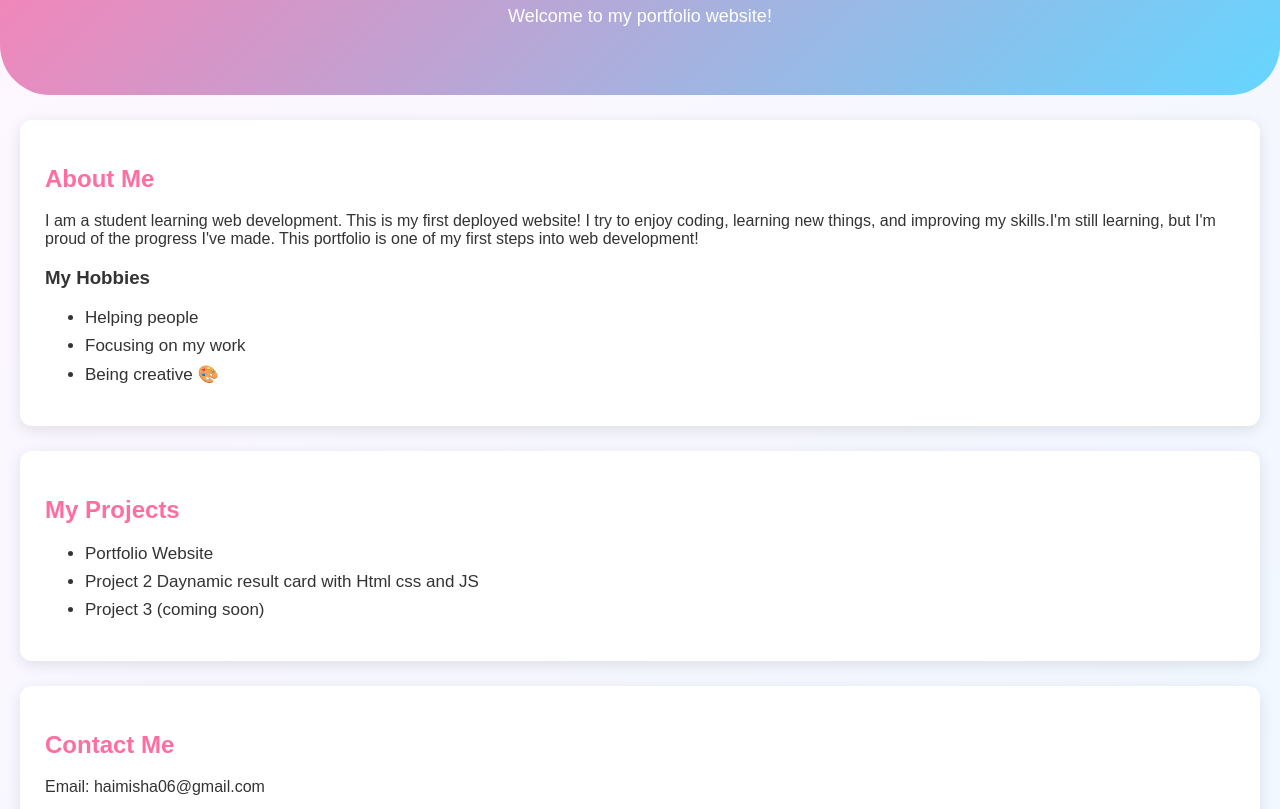
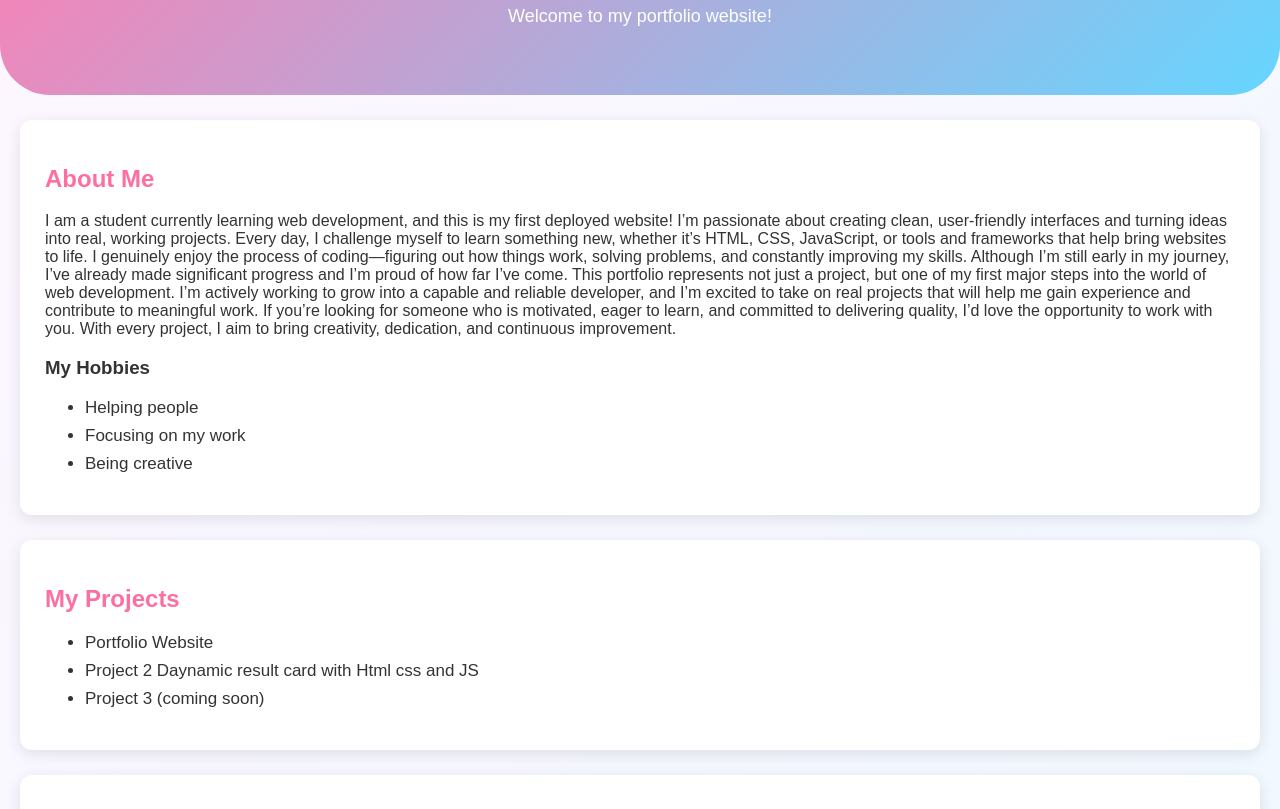
Before and after one commit to code-haimi/github-portifolio, a plain HTML site: page index.html in a window 1280 px wide. Shown: the part 143-952 px from the top of the page. Drawn offline with Linux system fonts and the light colour scheme.

Commit message:
Update index.html

```diff
--- a/index.html
+++ b/index.html
@@ -14,16 +14,25 @@
 
     <section id="about">
         <h2>About Me</h2>
-        <p>
-            I am a student learning web development. This is my first deployed website!
-            I try to enjoy coding, learning new things, and improving my skills.I'm still learning, but I'm proud of the progress I've made.
-             This portfolio is one of my first steps into web development!
-        </p>
+         <p>
+  I am a student currently learning web development, and this is my first deployed website!
+  I’m passionate about creating clean, user-friendly interfaces and turning ideas into real, working projects.
+  Every day, I challenge myself to learn something new, whether it’s HTML, CSS, JavaScript, or tools and frameworks that help bring websites to life.
+
+  I genuinely enjoy the process of coding—figuring out how things work, solving problems, and constantly improving my skills.
+  Although I’m still early in my journey, I’ve already made significant progress and I’m proud of how far I’ve come.
+  This portfolio represents not just a project, but one of my first major steps into the world of web development.
+
+  I’m actively working to grow into a capable and reliable developer, and I’m excited to take on real projects that will help me gain experience and contribute to meaningful work.
+  If you’re looking for someone who is motivated, eager to learn, and committed to delivering quality, I’d love the opportunity to work with you.
+  With every project, I aim to bring creativity, dedication, and continuous improvement.
+</p>
+
          <h3>My Hobbies</h3>
     <ul>
         <li> Helping people</li>
         <li> Focusing on my work</li>
-        <li> Being creative 🎨</li>
+        <li> Being creative </li>
     </ul>
     </section>
 
@@ -37,9 +46,10 @@
     </section>
 
     <section id="contact">
-        <h2>Contact Me</h2>
-        <p>Email: haimisha06@gmail.com</p>
-    </section>
+    <h2>Contact Me</h2>
+    <p>Email: <a href="mailto:haimisha06@gmail.com">haimisha06@gmail.com</a></p>
+     <p>GitHub: <a href="https://github.com/code-haimi" target="_blank">🐙 github.com/code-haimi</a></p>
+</section>
 
     <footer>
         <p>© 2025 Haimanot . All rights reserved.</p>
```
